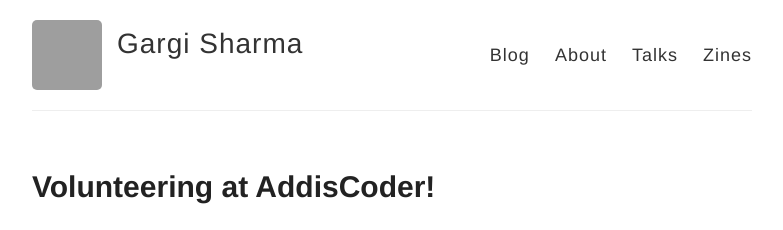
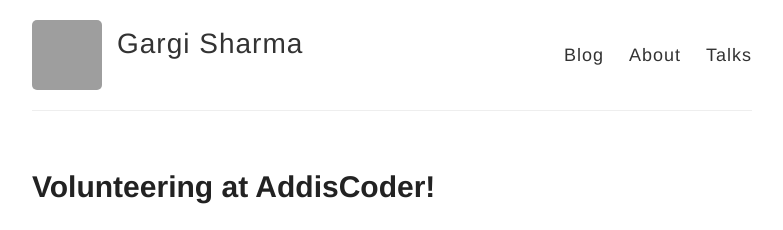
Before and after one commit to gs0510/gs0510.github.io, a Jekyll site: the page built from index.html, in a window 1280 px wide and 900 px high. Shown: the top 230 px of the window, without its empty margins (248-1031 px from the left). Built offline with Jekyll 4.4.1, drawn with Linux system fonts in a browser that asks for light colours; a script that is not in the unit is left out; grey boxes are pictures that could not be loaded.

```diff
--- a/_layouts/default.html
+++ b/_layouts/default.html
@@ -32,7 +32,6 @@
           <a href="{{ site.baseurl }}/">Blog</a>
           <a href="{{ site.baseurl }}/about">About</a>
           <a href="{{ site.baseurl }}/talks">Talks</a>
-          <a href="{{ site.baseurl }}/zines">Zines</a>
         </nav>
       </header>
     </div>
```
Also changed, not shown: index.html (line endings or trailing spaces).
